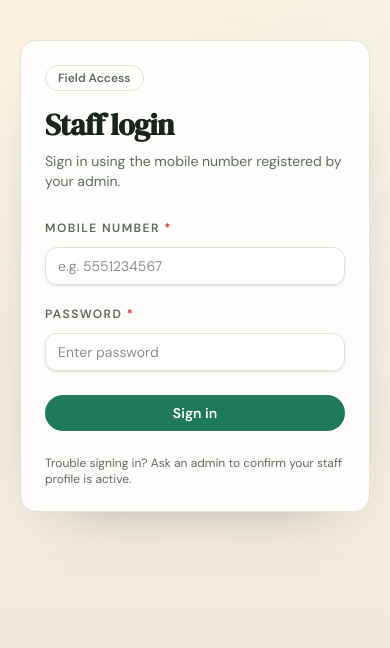
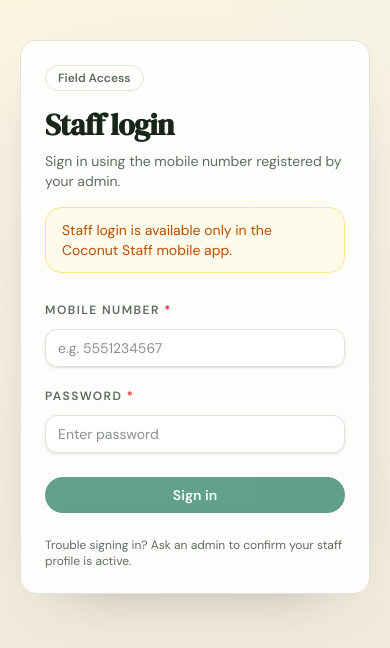
Before and after one commit to abrahul/cocunut-crm-app, a Next.js app: page /staff/login in a window 390 px wide. Shown: the top 648 px of the page. Built offline with nearby package versions, Linux system fonts and the light colour scheme.

Commit message:
made staff login only on mobile app

```diff
--- a/app/page.tsx
+++ b/app/page.tsx
@@ -17,9 +17,6 @@ export default function Home() {
               <div className="mt-8 flex flex-wrap gap-3">
                 <a href="/admin/login" className="crm-btn-primary">
                   Admin Login
-                </a>
-                <a href="/staff/login" className="crm-btn-outline">
-                  Staff Login
                 </a>
               </div>
             </div>
--- a/app/staff/login/page.tsx
+++ b/app/staff/login/page.tsx
@@ -1,23 +1,50 @@
 "use client";
-import { useEffect, useState } from "react";
+import { useEffect, useState, useSyncExternalStore } from "react";
 
 type DeferredInstallPromptEvent = Event & {
   prompt: () => Promise<void>;
   userChoice: Promise<{ outcome: "accepted" | "dismissed"; platform: string }>;
 };
 
+function subscribeToAppMode(onStoreChange: () => void) {
+  if (typeof window === "undefined") {
+    return () => {};
+  }
+
+  const media = window.matchMedia("(display-mode: standalone)");
+  const listener = () => onStoreChange();
+  media.addEventListener("change", listener);
+
+  return () => media.removeEventListener("change", listener);
+}
+
+function getAppModeSnapshot() {
+  if (typeof window === "undefined") {
+    return false;
+  }
+
+  const w = window as Window & {
+    Capacitor?: { isNativePlatform?: () => boolean };
+  };
+  const standalone =
+    window.matchMedia("(display-mode: standalone)").matches ||
+    ((navigator as Navigator & { standalone?: boolean }).standalone ?? false);
+
+  return (w.Capacitor?.isNativePlatform?.() ?? false) || standalone;
+}
+
 export default function StaffLoginPage() {
-  const [mounted, setMounted] = useState(false);
   const [mobile, setMobile] = useState("");
   const [password, setPassword] = useState("");
   const [error, setError] = useState("");
   const [loggingIn, setLoggingIn] = useState(false);
   const [installPrompt, setInstallPrompt] =
     useState<DeferredInstallPromptEvent | null>(null);
-
-  useEffect(() => {
-    setMounted(true);
-  }, []);
+  const isMobileApp = useSyncExternalStore(
+    subscribeToAppMode,
+    getAppModeSnapshot,
+    () => false
+  );
 
   useEffect(() => {
     const onBeforeInstallPrompt = (event: Event) => {
@@ -29,10 +56,6 @@ export default function StaffLoginPage() {
     return () =>
       window.removeEventListener("beforeinstallprompt", onBeforeInstallPrompt);
   }, []);
-
-  if (!mounted) {
-    return null;
-  }
 
   async function login() {
     if (!mobile.trim()) {
@@ -90,6 +113,12 @@ export default function StaffLoginPage() {
             Sign in using the mobile number registered by your admin.
           </p>
 
+          {!isMobileApp && (
+            <div className="mt-4 rounded-2xl border border-amber-200 bg-amber-50 px-4 py-3 text-sm text-amber-700">
+              Staff login is available only in the Coconut Staff mobile app.
+            </div>
+          )}
+
           <div className="mt-6 space-y-4">
             <label className="block">
               <span className="crm-label crm-label-required">Mobile number</span>
@@ -97,6 +126,7 @@ export default function StaffLoginPage() {
                 className="crm-input mt-2"
                 placeholder="e.g. 5551234567"
                 required
+                disabled={!isMobileApp}
                 value={mobile}
                 onChange={(e) => setMobile(e.target.value)}
                 inputMode="numeric"
@@ -110,6 +140,7 @@ export default function StaffLoginPage() {
                 className="crm-input mt-2"
                 placeholder="Enter password"
                 required
+                disabled={!isMobileApp}
                 value={password}
                 onChange={(e) => setPassword(e.target.value)}
                 type="password"
@@ -127,7 +158,7 @@ export default function StaffLoginPage() {
           <div className="mt-6 space-y-3">
             <button
               onClick={login}
-              disabled={loggingIn}
+              disabled={loggingIn || !isMobileApp}
               className="crm-btn-primary w-full disabled:cursor-not-allowed disabled:opacity-70"
             >
               {loggingIn ? "Signing in..." : "Sign in"}
```
